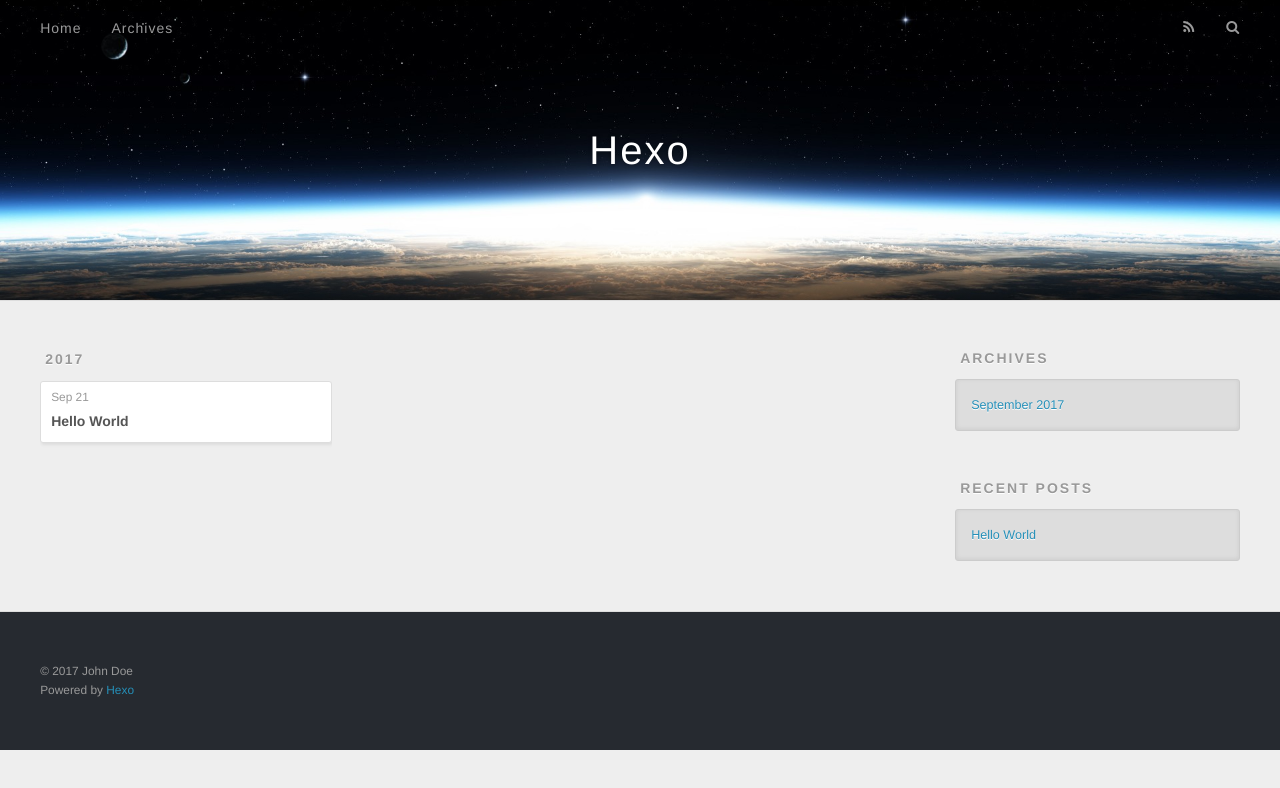
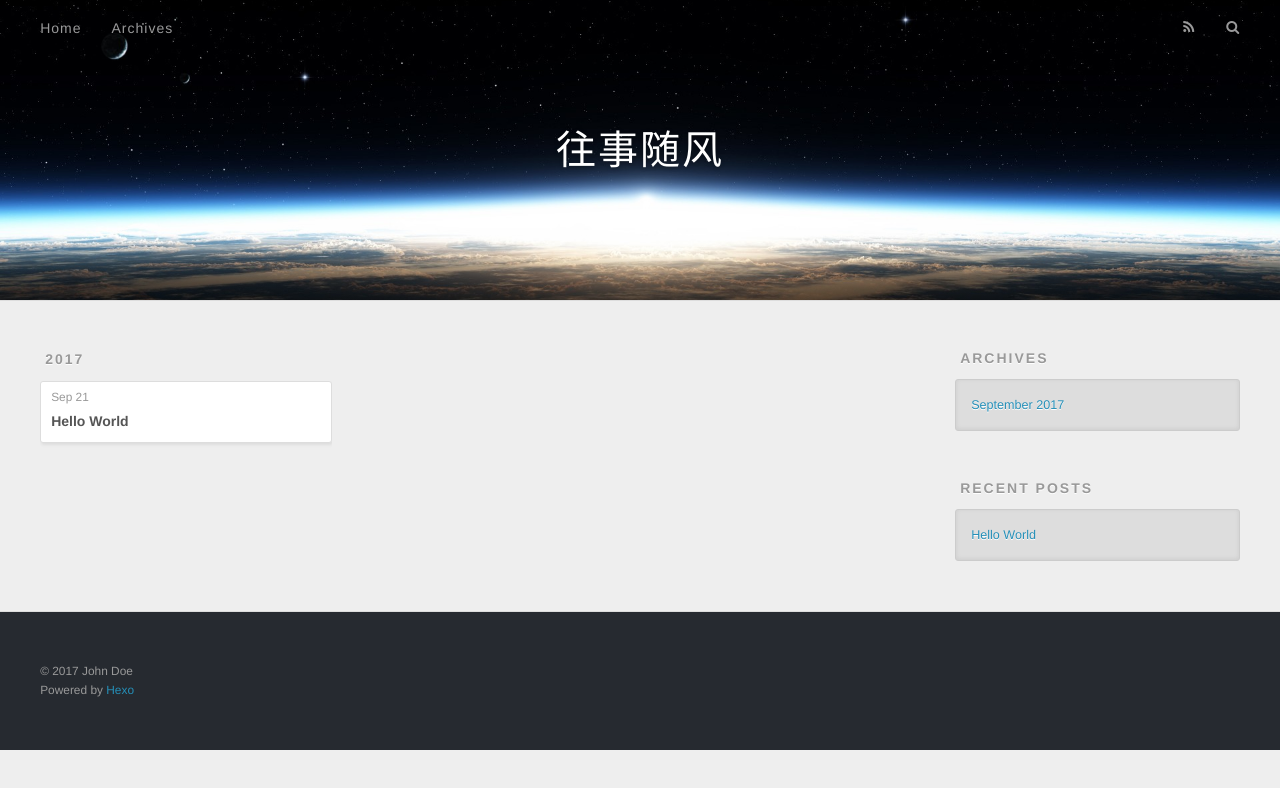
Before and after one commit to kkewwei/elasticsearch_learning_blog, a plain HTML site: page archives/2017/09/index.html in a window 1280 px wide. Drawn offline with nearby package versions, Linux system fonts and the light colour scheme.

Commit message:
Site updated: 2017-09-21 09:26:05

```diff
--- a/archives/2017/09/index.html
+++ b/archives/2017/09/index.html
@@ -3,16 +3,16 @@
 <head>
   <meta charset="utf-8">
 
-  <title>Archives: 2017/9 | Hexo</title>
+  <title>Archives: 2017/9 | 往事随风</title>
   <meta name="viewport" content="width=device-width, initial-scale=1, maximum-scale=1">
   <meta property="og:type" content="website">
-<meta property="og:title" content="Hexo">
+<meta property="og:title" content="往事随风">
 <meta property="og:url" content="https://github.com/kkewwei/archives/2017/09/index.html">
-<meta property="og:site_name" content="Hexo">
+<meta property="og:site_name" content="往事随风">
 <meta name="twitter:card" content="summary">
-<meta name="twitter:title" content="Hexo">
+<meta name="twitter:title" content="往事随风">
 
-    <link rel="alternate" href="/atom.xml" title="Hexo" type="application/atom+xml">
+    <link rel="alternate" href="/atom.xml" title="往事随风" type="application/atom+xml">
 
 
     <link rel="icon" href="/favicon.png">
@@ -33,7 +33,7 @@
   <div id="header-outer" class="outer">
     <div id="header-title" class="inner">
       <h1 id="logo-wrap">
-        <a href="/elasticsearch_learning_blog/" id="logo">Hexo</a>
+        <a href="/elasticsearch_learning_blog/" id="logo">往事随风</a>
       </h1>
 
     </div>
```
Also changed, not shown: 2017/09/21/hello-world/index.html (+4 -4 lines), archives/2017/index.html (+6 -6 lines), archives/index.html (+6 -6 lines), index.html (+6 -6 lines).
